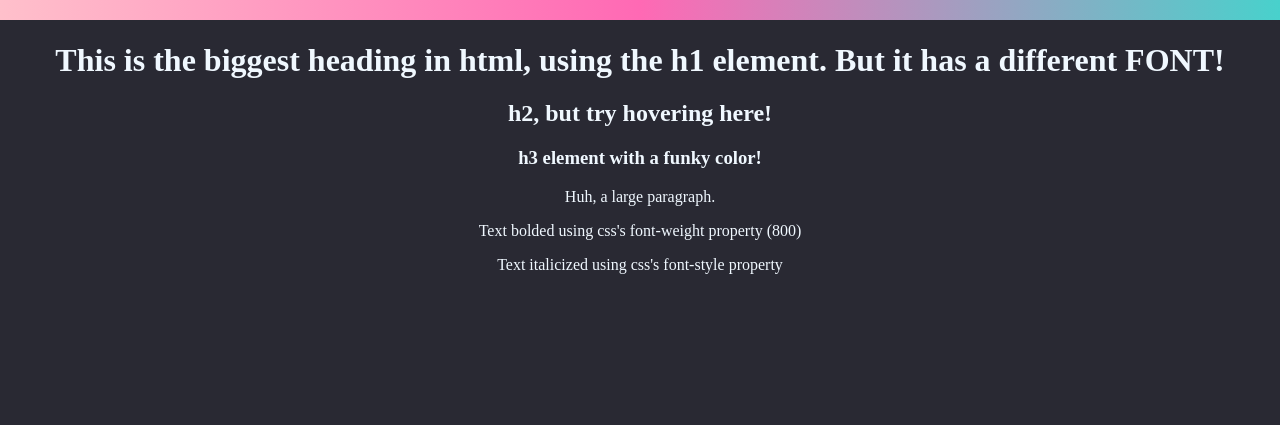
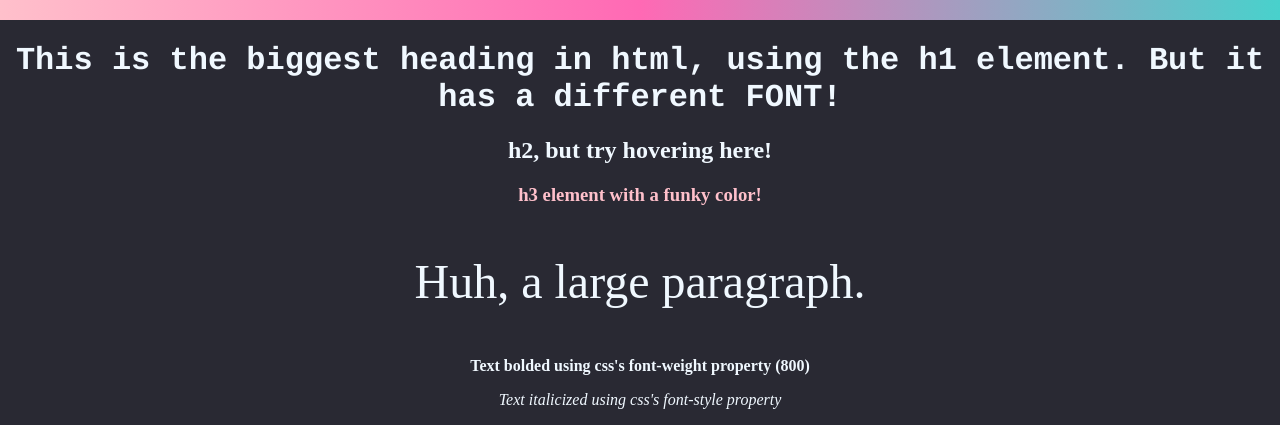
Before and after one commit to CloudTwelve/html-css-intro, a plain HTML site: page main.html in a window 1280 px wide. Shown: the part 649-1074 px from the top of the page. Before the commit the page ends 939 px from the top, so only its background shows below. Drawn offline with Linux system fonts and the light colour scheme.

Commit message:
Update styles.css

```diff
--- a/styles.css
+++ b/styles.css
@@ -91,3 +91,30 @@
       background-position: 0% 50%;
   }
 }
+
+.hoverhere:hover {
+  background: linear-gradient(90deg, pink, hotpink, mediumturquoise, orchid, deeppink);
+  background-size: 300% 400%;
+  background-position: 0%;
+  animation: gradient-animation 5s ease-in-out infinite;
+}
+
+.font-h1 {
+  font-family: "Courier";
+}
+
+.pinkh3 {
+  color: pink;
+}
+
+.bigpara {
+  font-size: 3rem;
+}
+
+.fwb {
+  font-weight: 800;
+}
+
+.fwi {
+  font-style: italic;
+}
```
Lines whose indentation alone changed are shown as unchanged.
